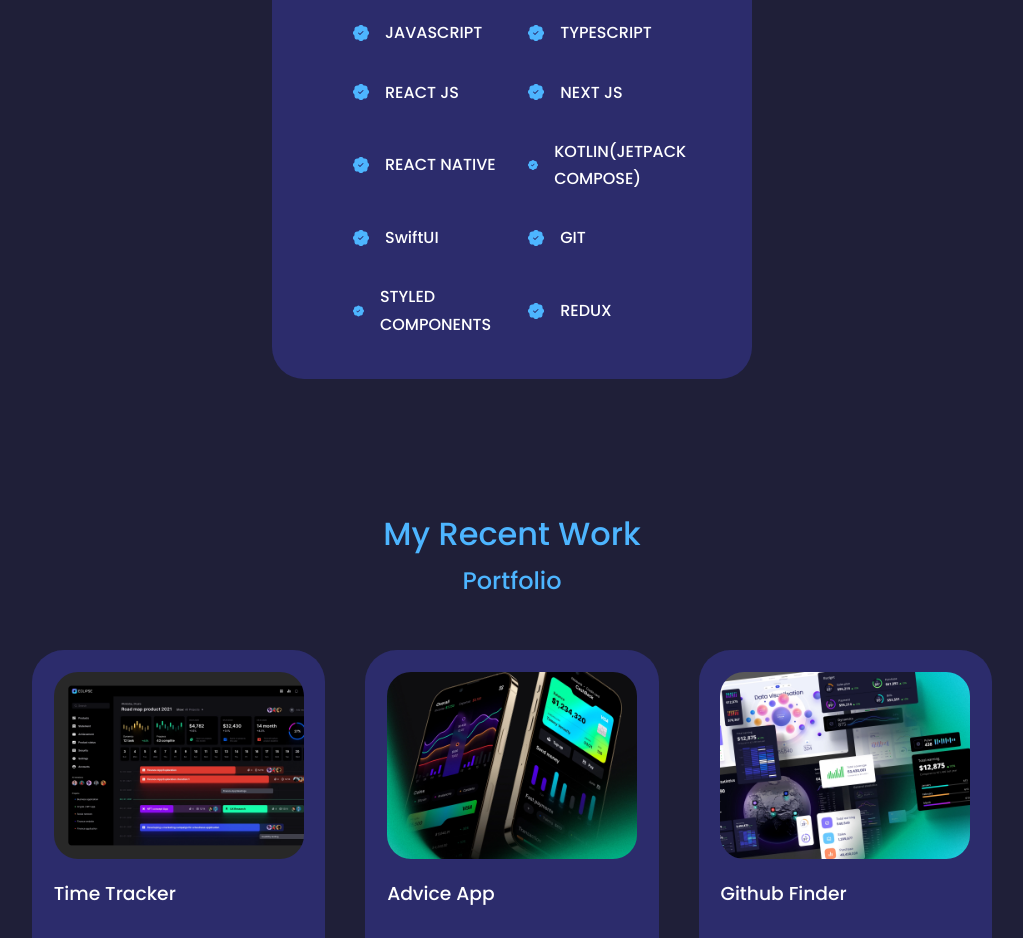
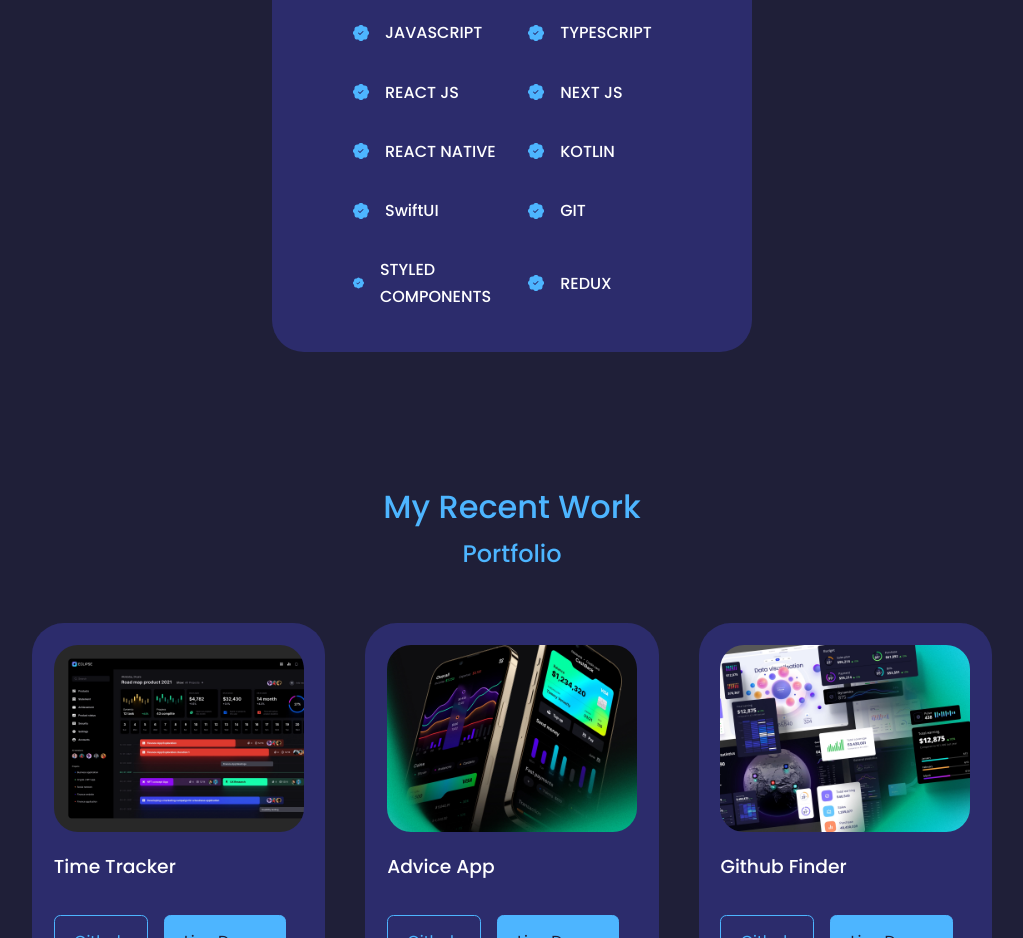
Before and after one commit to Folarinjr/update-portfolio, a React (Create React App) app: page / in a window 1280 px wide. Shown: the part 1940-2878 px from the top of the page, without its empty margins (128-1151 px from the left). Built offline with nearby package versions, Linux system fonts and the light colour scheme.

Commit message:
Update dem dependencies and format the kotlin aspect

```diff
--- a/package.json
+++ b/package.json
@@ -37,8 +37,5 @@
       "last 1 firefox version",
       "last 1 safari version"
     ]
-  },
-  "devDependencies": {
-    "webpack": "^5.92.1"
   }
 }
--- a/src/component/experience/Experience.js
+++ b/src/component/experience/Experience.js
@@ -86,7 +86,7 @@ const Experience = () => {
             <article className="experience__details">
               <BsPatchCheckFill className="experience__details-icon" />
               <div>
-                <h4>KOTLIN(JETPACK COMPOSE)</h4>
+                <h4>KOTLIN</h4>
               </div>
             </article>
 
```
Also changed, not shown: 1 other file (tests, documents, lock files or other folders).
